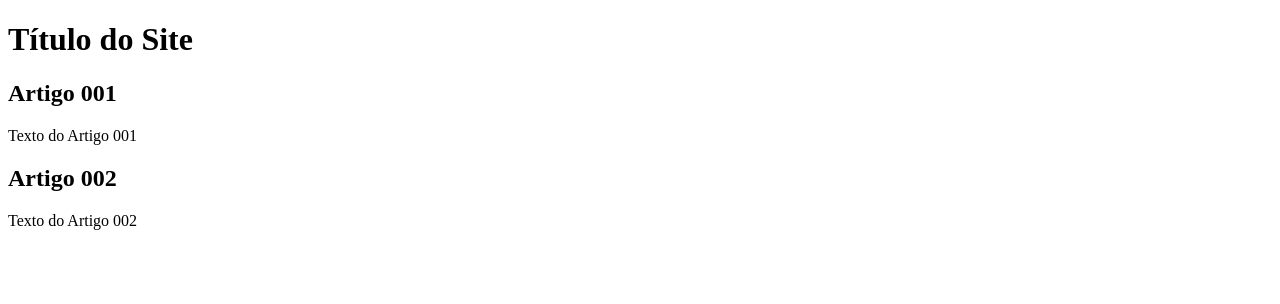
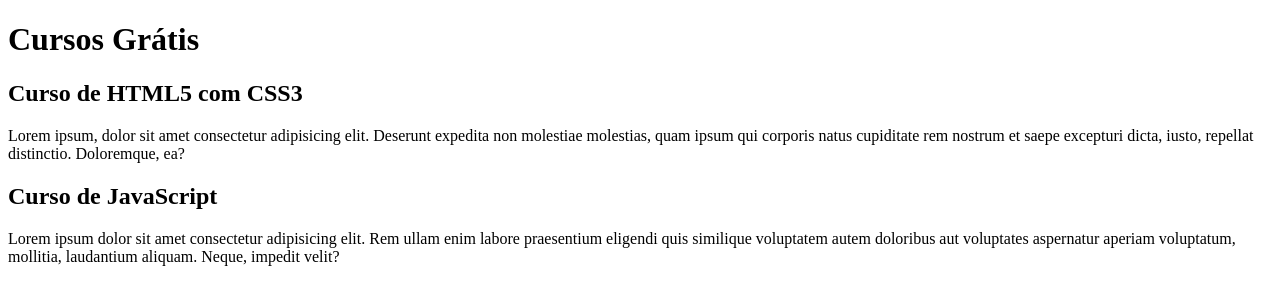
Before and after one commit to sggrilo/projeto-site, a plain HTML site: page index.html in a window 1280 px wide. Drawn offline with Linux system fonts and the light colour scheme.

Commit message:
Comecei a escrever o conteúdo

```diff
--- a/index.html
+++ b/index.html
@@ -9,15 +9,15 @@
 <body>
     <main>
         <header>
-            <h1>Título do Site</h1>
+            <h1>Cursos Grátis</h1>
         </header>
         <article>
-            <h2>Artigo 001</h2>
-            <p>Texto do Artigo 001</p>
+            <h2>Curso de HTML5 com CSS3</h2>
+            <p>Lorem ipsum, dolor sit amet consectetur adipisicing elit. Deserunt expedita non molestiae molestias, quam ipsum qui corporis natus cupiditate rem nostrum et saepe excepturi dicta, iusto, repellat distinctio. Doloremque, ea?</p>
         </article>
         <article>
-            <h2>Artigo 002</h2>
-            <p>Texto do Artigo 002</p>
+            <h2>Curso de JavaScript</h2>
+            <p>Lorem ipsum dolor sit amet consectetur adipisicing elit. Rem ullam enim labore praesentium eligendi quis similique voluptatem autem doloribus aut voluptates aspernatur aperiam voluptatum, mollitia, laudantium aliquam. Neque, impedit velit?</p>
         </article>
     </main>
 </body>
```
